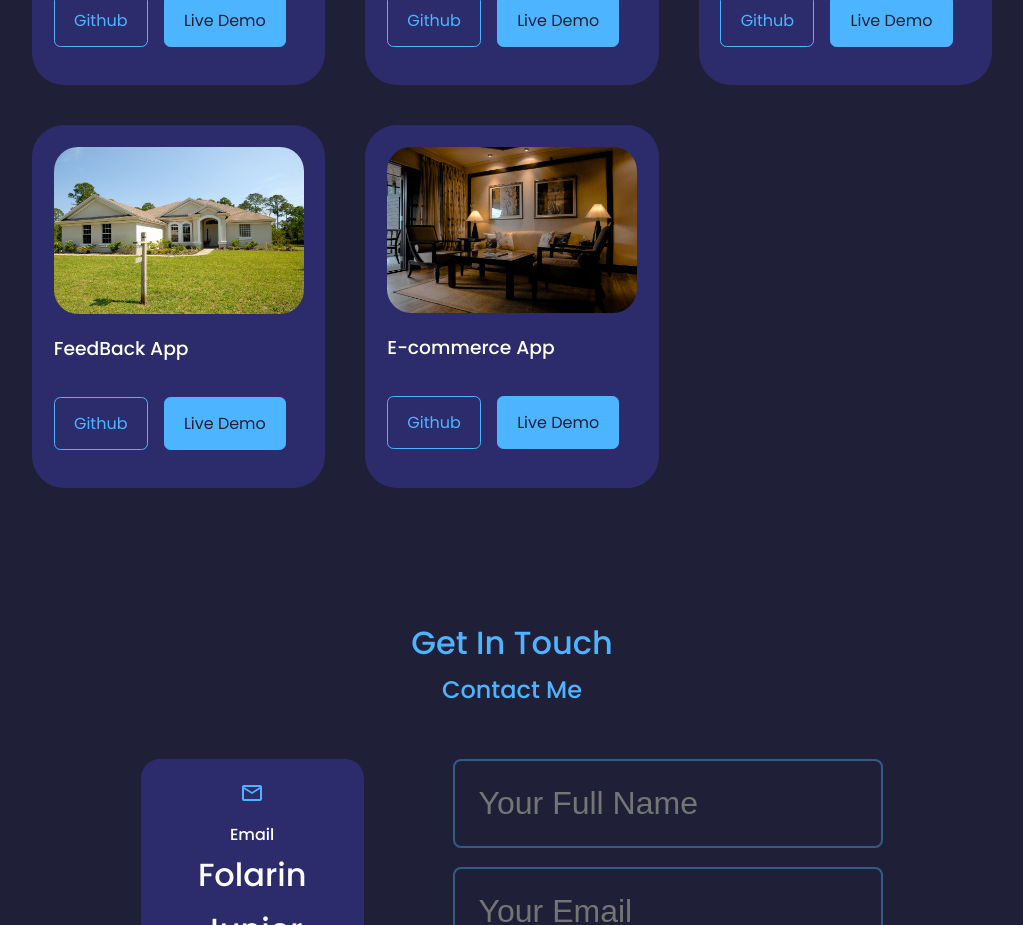
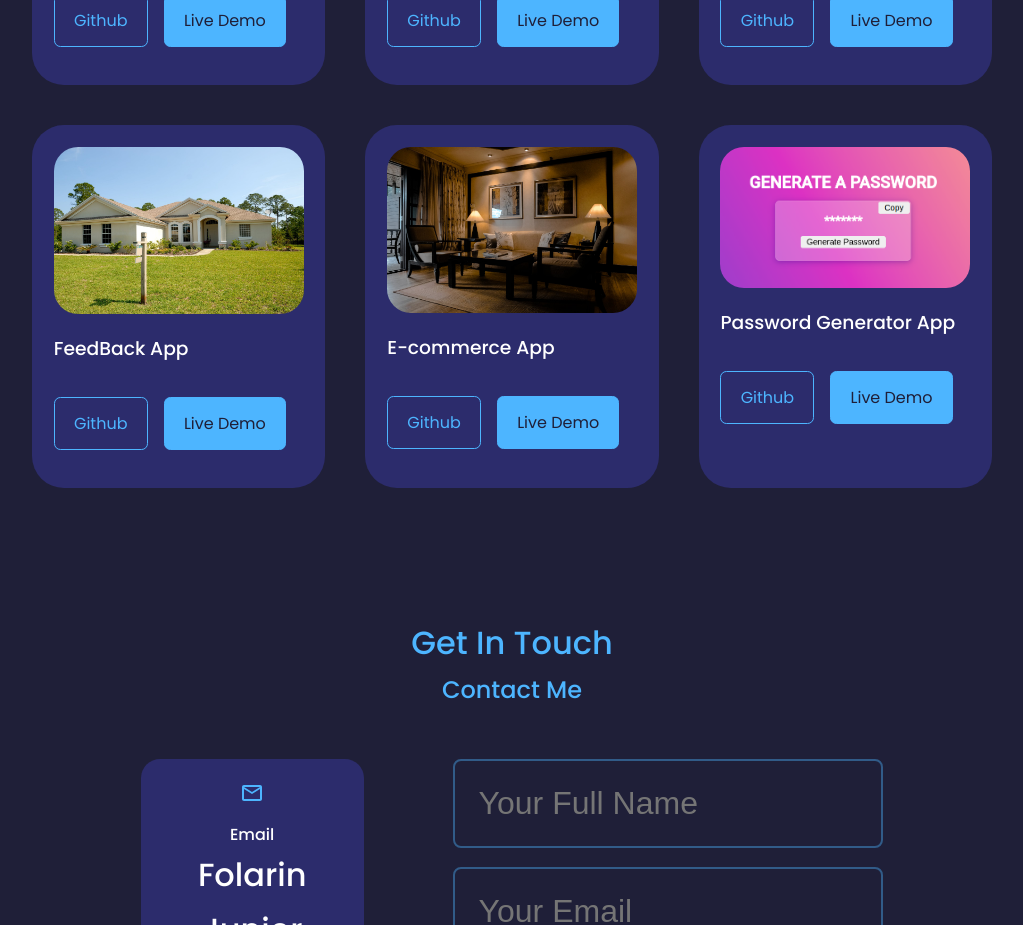
Before and after one commit to Folarinjr/update-portfolio, a React (Create React App) app: page / in a window 1280 px wide. Shown: the part 3020-3945 px from the top of the page, without its empty margins (128-1151 px from the left). Built offline with nearby package versions, Linux system fonts and the light colour scheme.

Commit message:
Another project added to portfolio

```diff
--- a/src/component/portfolio/Portfolio.js
+++ b/src/component/portfolio/Portfolio.js
@@ -8,6 +8,7 @@ import IMG5 from '../../assets/portfolio5.webp'
 import IMG6 from '../../assets/portfolio6.webp'
 import IMG7 from '../../assets/exterior_3.jpeg'
 import IMG8 from '../../assets/interior_9.jpeg'
+import IMG9 from '../../assets/IMG9.png'
 
 const data = [
   {
@@ -65,6 +66,13 @@ const data = [
     title: 'E-commerce App',
     github: 'https://github.com/Folarinjr/market-house-sale-rent.git',
     demo: 'https://market-house-sale-rent.vercel.app/'
+  },
+  {
+    id: 9,
+    image: IMG9,
+    title: 'Password Generator App',
+    github: 'https://github.com/Folarinjr/password-generator.git',
+    demo: 'https://generator-passkey.netlify.app/'
   }
 ]
 
```
Also changed, not shown: src/assets/IMG9.png (added).
